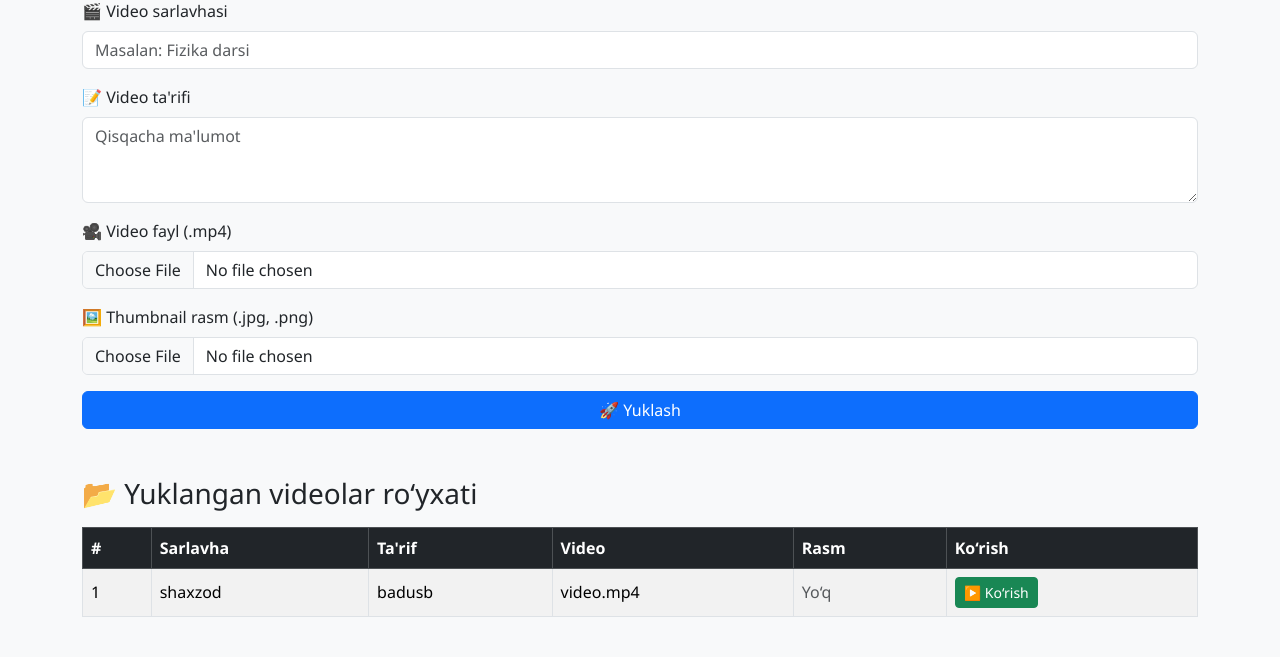
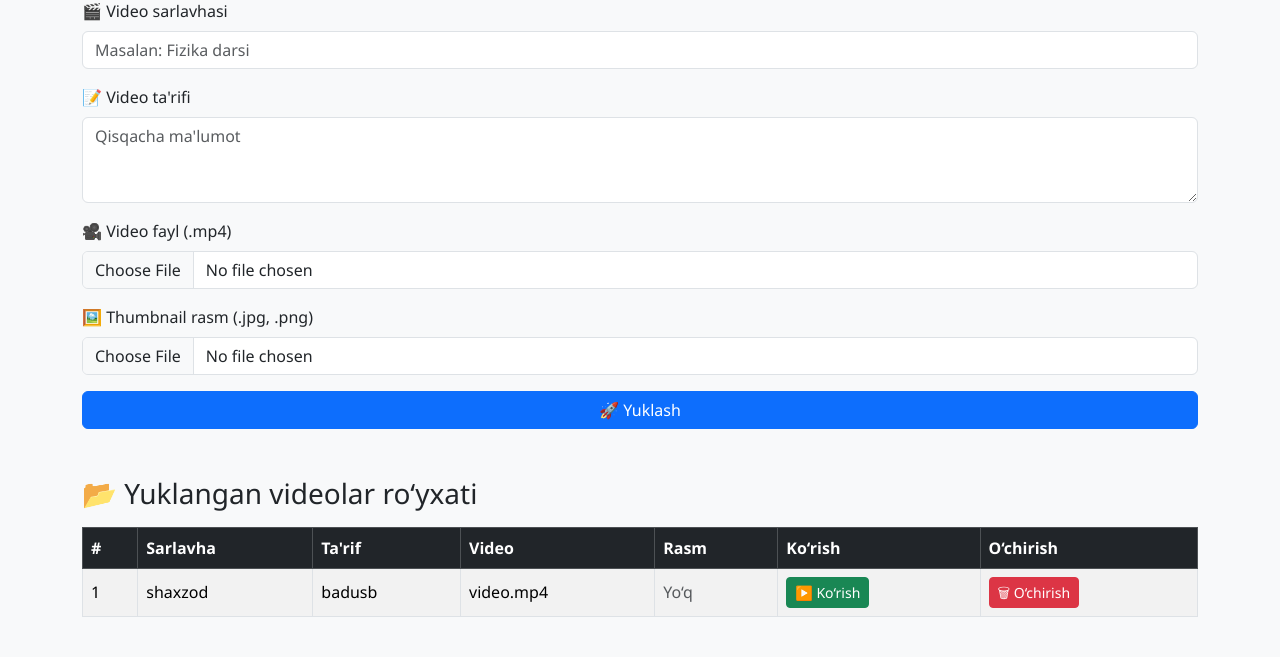
Before and after one commit to shaxzodbara/shaxzod, a Flask app: page /admin in a window 1280 px wide. Shown: the part 143-800 px from the top of the page. Run offline with Flask 3, Linux system fonts and the light colour scheme; the visitor is signed in with stand-in values (Sample User, id 1).

Commit message:
Update admin.html

```diff
--- a/templates/admin.html
+++ b/templates/admin.html
@@ -86,6 +86,7 @@
                     <th>Video</th>
                     <th>Rasm</th>
                     <th>Ko‘rish</th>
+                    <th>O‘chirish</th>
                 </tr>
             </thead>
             <tbody>
@@ -105,6 +106,11 @@
                     <td>
                         <a href="{{ url_for('video', filename=video.filename) }}" class="btn btn-sm btn-success" target="_blank">▶️ Ko‘rish</a>
                     </td>
+                    <td>
+                        <form method="POST" action="{{ url_for('delete_video', filename=video.filename) }}" onsubmit="return confirm('Haqiqatan ham o‘chirmoqchimisiz?');">
+                            <button type="submit" class="btn btn-sm btn-danger">🗑 O‘chirish</button>
+                        </form>
+                    </td>
                 </tr>
                 {% endfor %}
             </tbody>
```
